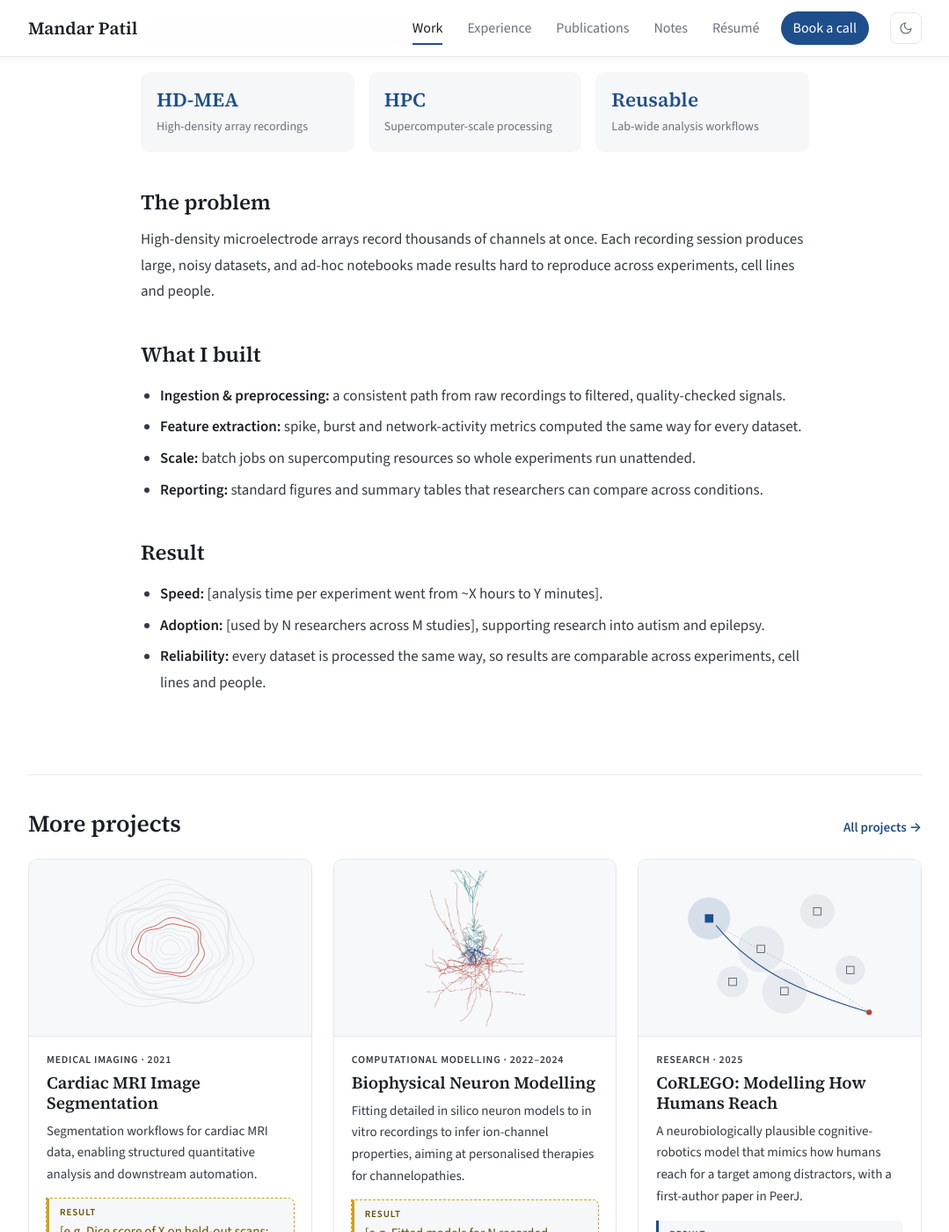
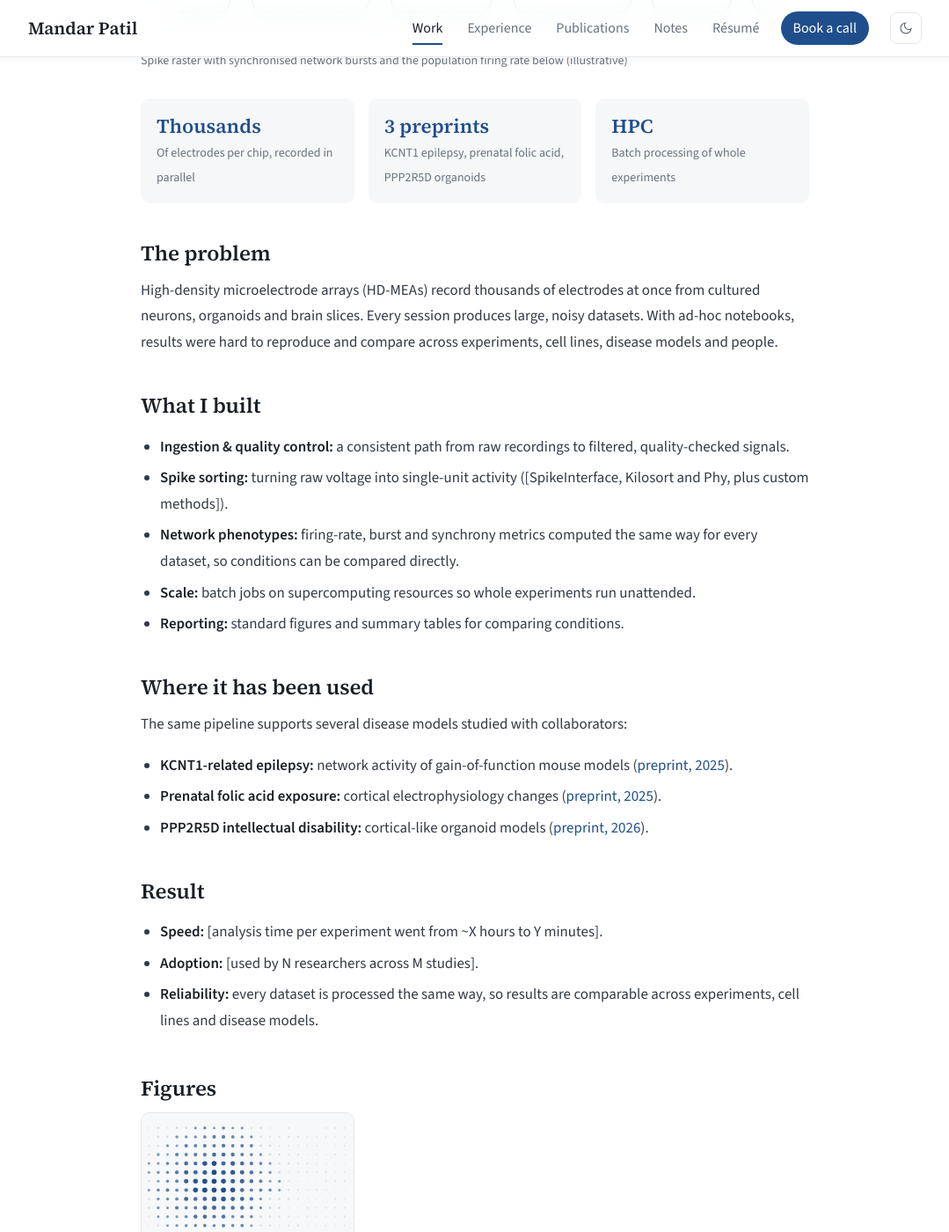
Before and after one commit to mandarmp/mandarmp.github.io, a Jekyll site: the page built from _work/mea-analysis.md, in a window 1280 px wide and 1400 px high, scrolled down 1151 px. Shown: the whole window at 88% size, without its empty margins (100-1179 px from the left). Built offline with Jekyll 4.4.1, drawn with Linux system fonts in a browser that asks for light colours; some of the changed text lies outside the part shown.

Commit message:
Rework lab content: general HD-MEA platform and stimulation case study
- Remove the neuron-modelling case study, its image and the ion-channel
  modelling claims (not Mandar's work)
- Merge the KCNT1 page into a general HD-MEA Analysis Platform case study that
  covers all disease models (KCNT1, prenatal folic acid, PPP2R5D organoids);
  all three preprints link to it
- New featured case study: controlling neuronal firing with HD-MEA electrical
  stimulation, with an illustrative stimulus/evoked-response figure
- Ben-Shalom Lab affiliation and stimulation work on the current research role

Co-Authored-By: Claude Opus 5.5 <noreply@anthropic.com>
Claude-Session: https://claude.ai/code/session_01Gv74ato9wFEc3nKSHiUhqg

```diff
--- a/_data/publications.yml
+++ b/_data/publications.yml
@@ -13,6 +13,7 @@
   topics: [Organoids, Electrophysiology, Intellectual disability]
   url: "https://www.semanticscholar.org/paper/0b7e19b06aef3ee25ee4897791373bb39e1834b9"
   image: /assets/img/work/organoid.svg
+  project: /work/mea-analysis/
 
 - title: "Novel Gain of Function Mouse Model of KCNT1-Related Epilepsy"
   authors: "S. L. Olguin, D. J. Davis, A. Rehman, S. Berg, E. Sahagun, P. S. Oswalt, **M. Patil**, P. D. Sullivan, B. Zhang, E. C. Bryda, R. Ben-Shalom, J. L. Silverman"
@@ -23,7 +24,7 @@
   topics: [Epilepsy, Mouse model, EEG]
   url: "https://doi.org/10.1101/2025.07.22.666003"
   image: /assets/img/work/raster.svg
-  project: /work/hdmea-kcnt1/
+  project: /work/mea-analysis/
 
 - title: "Excess prenatal folic acid supplementation alters cortical gene expression networks and electrophysiology"
   authors: "V. Haghani, S. M. Ali, N. Cannizzaro, **M. Patil**, P. D. Sullivan, A. Rehman, R. Green, R. Ben-Shalom, J. LaSalle, K. S. Zarbalis"
@@ -34,6 +35,7 @@
   topics: [Electrophysiology, HD-MEA, Gene expression]
   url: "https://doi.org/10.1101/2025.05.07.652681"
   image: /assets/img/work/mea.svg
+  project: /work/mea-analysis/
 
 - title: "Computational modelling reveals the influence of object similarity and proximity on visually guided movements"
   authors: "**M. Patil**, D. Heinke, F. Zhang"
--- a/_data/skills.yml
+++ b/_data/skills.yml
@@ -3,7 +3,7 @@
 - group: Languages & core
   items: [Python, C++ (modern), Bash, Git, Linux]
 - group: Neural data & signals
-  items: [HD-MEA analysis, EEG / ECoG, Signal processing, Ion-channel modelling, "[MNE-Python]", "[SpikeInterface]", "[Kilosort]", "[Phy]", "[NEURON simulator]"]
+  items: [HD-MEA analysis, EEG / ECoG, Signal processing, HD-MEA electrical stimulation, "[MNE-Python]", "[SpikeInterface]", "[Kilosort]", "[Phy]"]
 - group: Machine learning
   items: [scikit-learn, PyTorch, TensorFlow, Feature engineering, Model validation]
 - group: Engineering & delivery
--- a/_data/timeline.yml
+++ b/_data/timeline.yml
@@ -44,10 +44,11 @@
   to: 2026.9
   label: Graduate Student Researcher
   title: Graduate Student Research Assistant
-  org: University of California, Davis
+  org: University of California, Davis · Ben-Shalom Lab
   location: California, USA
-  summary: Statistics & computer science. Design and build reproducible computational workflows for neural and behavioural datasets.
+  summary: Design and build reproducible computational workflows for neural data, including HD-MEA electrical-stimulation experiments that control neuronal firing.
   points:
+    - Working on HD-MEA electrical stimulation to activate neurons at single-cell and network level and measure circuit responses.
     - Independently design and run computational workflows for neural and behavioural datasets.
     - Apply statistics, machine learning and scientific programming to hypothesis-driven studies.
     - Build reproducible analysis pipelines and visual reporting tools.
@@ -90,7 +91,6 @@
   points:
     - Processed high-density microelectrode array (HD-MEA) recordings at scale on supercomputing resources.
     - Built platforms to characterise neurodevelopmental disorders, focusing on autism and epilepsy.
-    - Built computational models of neuronal ion channels toward personalised therapies.
     - Contributed to the lab's open-source MEA_Analysis pipeline (github.com/roybens/MEA_Analysis).
     - Analysed mouse EEG datasets to find candidate biomarkers.
   link: { label: Ben-Shalom Lab, url: "https://benshalomlab.com/" }
--- a/_work/mea-analysis.md
+++ b/_work/mea-analysis.md
@@ -1,48 +1,61 @@
 ---
-title: Multielectrode Array Analysis
+title: HD-MEA Analysis Platform
 order: 1
 featured: true
-year: 2022–2024
+year: 2022–present
 category: Neural Data
-role: Computational specialist
-context: UC Davis Health
-summary: Reusable HD-MEA analysis workflows for large neural datasets, improving the throughput and consistency of electrophysiology analysis.
-cover: /assets/img/work/mea.svg
-cover_alt: Abstract electrode grid with a hotspot of neural activity
-stack: [Python, NumPy, HPC, Data visualisation]
+role: Computational specialist → graduate student researcher
+context: Ben-Shalom Lab, UC Davis
+summary: A reusable analysis platform for high-density microelectrode array recordings, from raw voltage to spike-sorted units and network phenotypes, used across multiple disease models.
+cover: /assets/img/work/raster.svg
+cover_alt: Spike raster with synchronised network bursts and the population firing rate below (illustrative)
+stack: [Python, NumPy, "[SpikeInterface]", "[Kilosort]", "[Phy]", HPC]
 metrics:
-  - { value: "HD-MEA", label: "High-density array recordings" }
-  - { value: "HPC", label: "Supercomputer-scale processing" }
-  - { value: "Reusable", label: "Lab-wide analysis workflows" }
+  - { value: "Thousands", label: "Of electrodes per chip, recorded in parallel" }
+  - { value: "3 preprints", label: "KCNT1 epilepsy, prenatal folic acid, PPP2R5D organoids" }
+  - { value: "HPC", label: "Batch processing of whole experiments" }
 links:
   - { label: View repository, url: "https://github.com/roybens/MEA_Analysis" }
+  - { label: Ben-Shalom Lab research, url: "https://benshalomlab.com/research.html" }
 result: "[Cut analysis from ~X hours to Y minutes per experiment; adopted by N researchers across M studies]"
 prototype_time: "[e.g. 3 weeks]"
+gallery:
+  - { src: /assets/img/work/mea.svg, caption: "Electrode-array activity map: a hotspot of neural activity across the chip (illustrative)" }
 ---
 
 ## The problem
 
-High-density microelectrode arrays record thousands of channels at once. Each
-recording session produces large, noisy datasets, and ad-hoc notebooks made
-results hard to reproduce across experiments, cell lines and people.
+High-density microelectrode arrays (HD-MEAs) record thousands of electrodes at
+once from cultured neurons, organoids and brain slices. Every session produces
+large, noisy datasets. With ad-hoc notebooks, results were hard to reproduce
+and compare across experiments, cell lines, disease models and people.
 
 ## What I built
 
-- **Ingestion & preprocessing:** a consistent path from raw recordings to
+- **Ingestion & quality control:** a consistent path from raw recordings to
   filtered, quality-checked signals.
-- **Feature extraction:** spike, burst and network-activity metrics computed the
-  same way for every dataset.
+- **Spike sorting:** turning raw voltage into single-unit activity
+  ([SpikeInterface, Kilosort and Phy, plus custom methods]).
+- **Network phenotypes:** firing-rate, burst and synchrony metrics computed the
+  same way for every dataset, so conditions can be compared directly.
 - **Scale:** batch jobs on supercomputing resources so whole experiments run
   unattended.
-- **Reporting:** standard figures and summary tables that researchers can compare
-  across conditions.
+- **Reporting:** standard figures and summary tables for comparing conditions.
+
+## Where it has been used
+
+The same pipeline supports several disease models studied with collaborators:
+
+- **KCNT1-related epilepsy:** network activity of gain-of-function mouse
+  models ([preprint, 2025](https://doi.org/10.1101/2025.07.22.666003)).
+- **Prenatal folic acid exposure:** cortical electrophysiology changes
+  ([preprint, 2025](https://doi.org/10.1101/2025.05.07.652681)).
+- **PPP2R5D intellectual disability:** cortical-like organoid models
+  ([preprint, 2026](https://www.semanticscholar.org/paper/0b7e19b06aef3ee25ee4897791373bb39e1834b9)).
 
 ## Result
 
 - **Speed:** [analysis time per experiment went from ~X hours to Y minutes].
-- **Adoption:** [used by N researchers across M studies], supporting research
-  into autism and epilepsy.
+- **Adoption:** [used by N researchers across M studies].
 - **Reliability:** every dataset is processed the same way, so results are
-  comparable across experiments, cell lines and people.
-
-<!-- Add screenshots/figures in the `gallery:` front-matter field to show work samples. -->
+  comparable across experiments, cell lines and disease models.
--- a/_work/neuron-modelling.md
+++ /dev/null
@@ -1,48 +0,0 @@
----
-title: Biophysical Neuron Modelling
-order: 3
-featured: true
-year: 2022–2024
-category: Computational Modelling
-role: "[Your role, e.g. model fitting & optimisation pipeline]"
-context: Ben-Shalom Lab, UC Davis Health
-summary: Fitting detailed in silico neuron models to in vitro recordings to infer ion-channel properties, aiming at personalised therapies for channelopathies.
-cover: /assets/img/work/neuron.webp
-cover_alt: 3D reconstruction of a cortical pyramidal neuron showing the axon (red), basal dendrites (navy) and apical dendrite (teal)
-stack: [Python, "[NEURON simulator]", Optimisation, HPC]
-links:
-  - { label: Ben-Shalom Lab research, url: "https://benshalomlab.com/research.html" }
-result: "[e.g. Fitted models for N recorded neurons; optimisation runs X× faster on HPC]"
-prototype_time: "[e.g. 6 weeks]"
----
-
-## The problem
-
-A neuron's behaviour is set by which ion channels it expresses and where, but
-those are nearly impossible to measure directly. Channelopathies such as
-some forms of epilepsy and autism change exactly these properties, so being able
-to *infer* them from a recording is valuable for diagnosis and therapy design.
-
-## Approach
-
-- **Model:** a detailed, morphologically realistic neuron is described as a
-  set of electrical circuits, with ion-channel densities and kinetics as
-  parameters.
-- **Fit:** an optimisation algorithm searches thousands of parameter
-  combinations so the simulated neuron reproduces the voltage responses
-  recorded experimentally.
-- **Scale:** simulations run in parallel on high-performance computing so
-  large parameter searches finish in practical time.
-- **My contribution:** [describe your part: optimisation pipeline, channel
-  models, simulation infrastructure, analysis].
-
-## Result
-
-- [Key outcome or metric.]
-- The approach underpins the lab's work toward personalised models of
-  channelopathies.
-
-> Background adapted from the
-> [Ben-Shalom Lab research page](https://benshalomlab.com/research.html).
-> Cover: rendered from a neuron morphology reconstruction (Neurolucida ASC)
-> in the lab's website repository.
```
Also changed, not shown: _work/hdmea-kcnt1.md (deleted, +0 -51 lines), _work/hdmea-stimulation.md (added, +49 -0 lines), README.md, assets/img/work/neuron.webp (deleted), assets/img/work/stim.svg (added).
